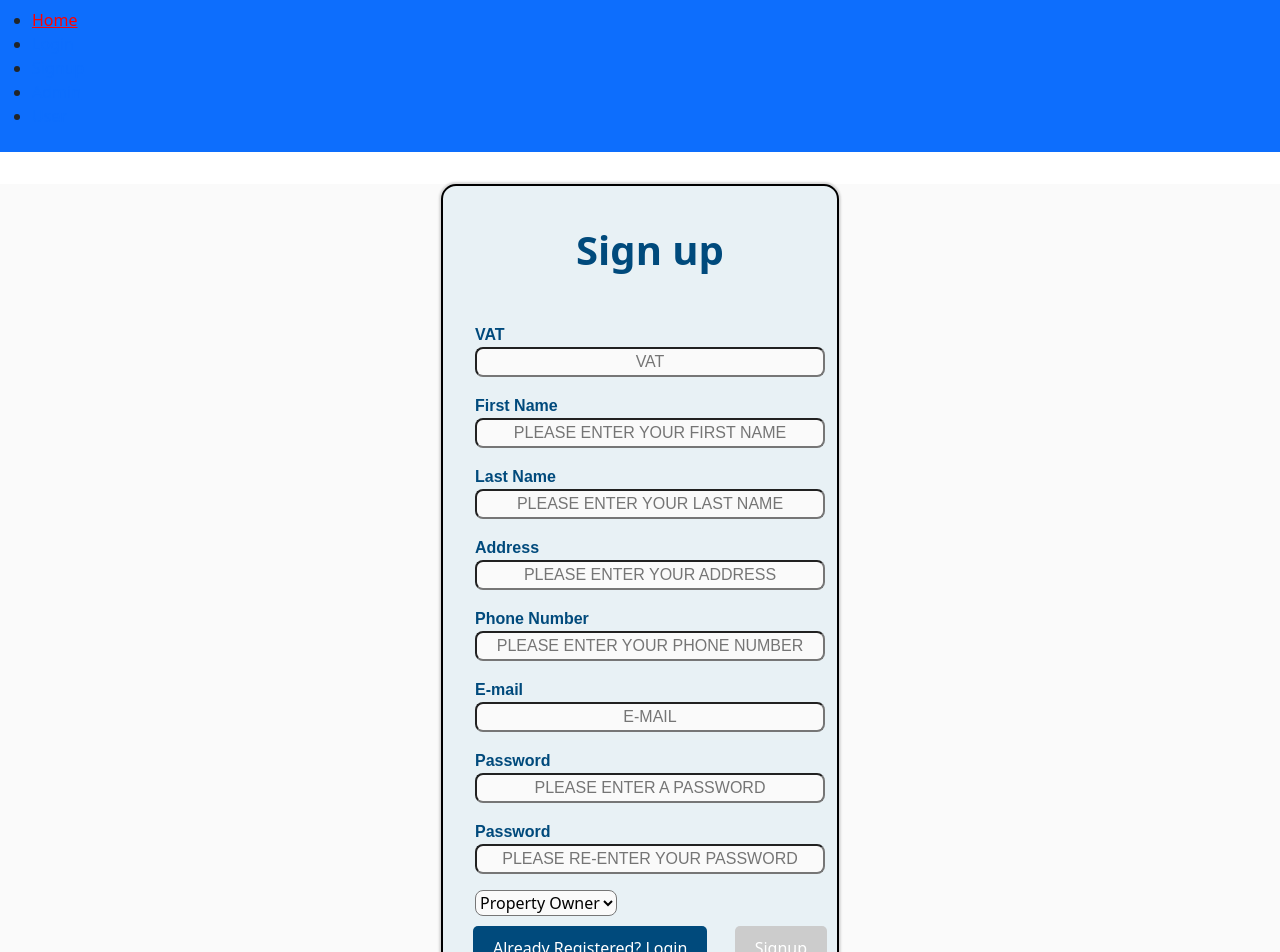
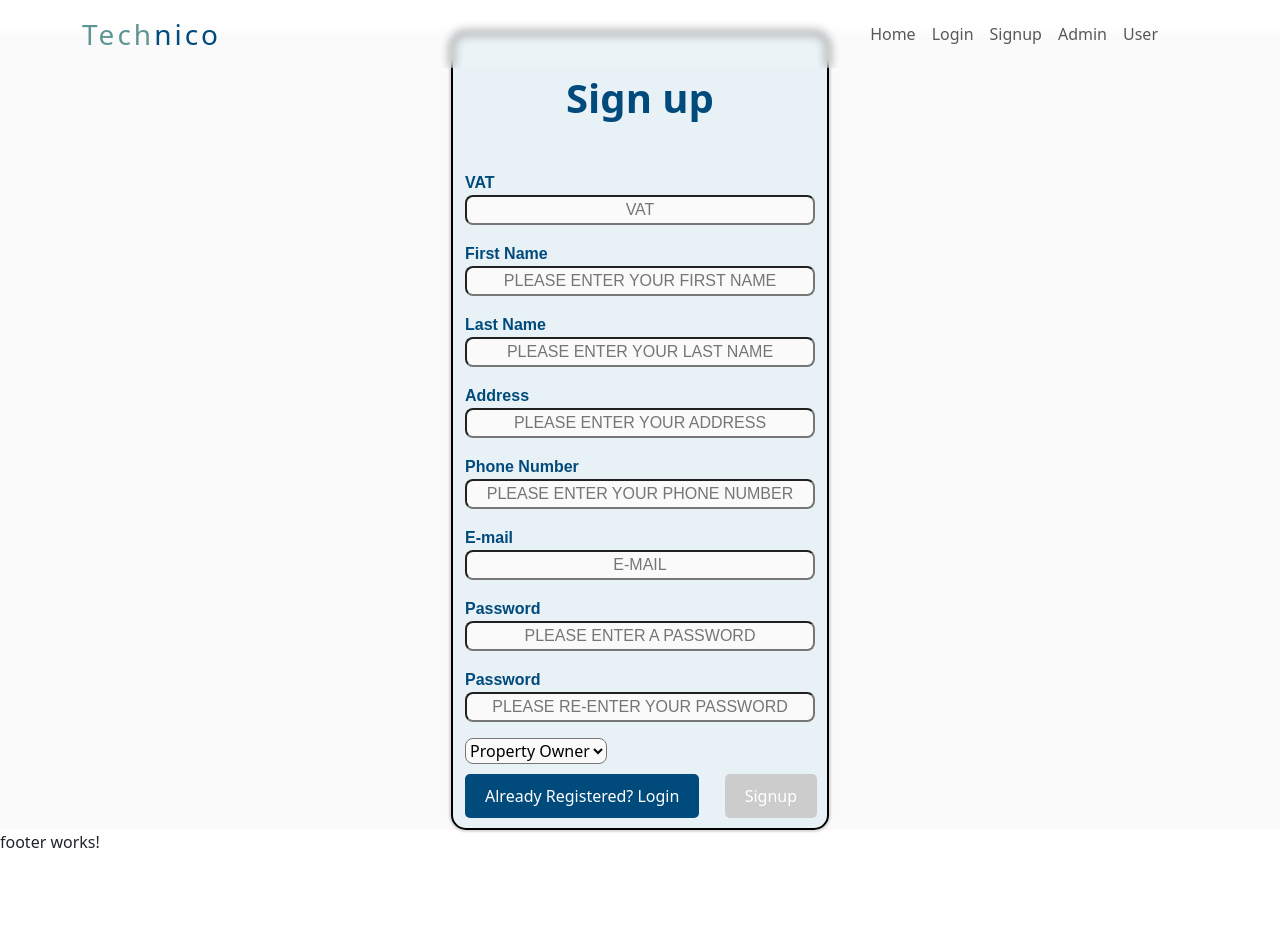
Before and after one commit to StylianiKontopoulou/Technikon_Front-End, an Angular app: page /home in a window 1280 px wide. Shown: the top 952 px of the page. After the commit the page ends 870 px from the top, so only its background shows below. Built offline with nearby package versions, Linux system fonts and the light colour scheme.

Commit message:
nav-bar implementation

```diff
--- a/src/app/app.component.html
+++ b/src/app/app.component.html
@@ -1,11 +1,3 @@
-<nav class="navbar navbar-dark bg-primary navbar-collapse">
-    <ul>
-        <li><a [routerLink]="['home']" routerLinkActive="active">Home</a></li>
-        <li><a [routerLink]="['login']" routerLinkActive="active">Login</a></li>
-        <li><a [routerLink]="['signup']" routerLinkActive="active">Signup</a></li>
-        <li><a [routerLink]="['admin', '1']" [queryParams]="{search:'id'}" routerLinkActive="active">Admin</a></li>
-        <li><a [routerLink]="['user', '1']" [queryParams]="{search:'id'}"  routerLinkActive="active">User</a></li>
-    </ul>
-</nav>
-
+<app-nav-bar></app-nav-bar>
 <router-outlet></router-outlet>
+<app-footer></app-footer>
--- a/src/app/app.component.ts
+++ b/src/app/app.component.ts
@@ -4,11 +4,13 @@ import { AdminComponent } from "./admin/admin.component";
 import { UserComponent } from "./user/user.component";
 import { LoginFormComponent } from "./login-form/login-form.component";
 import { SelfRegistrationPageComponent } from "./self-registration-page/self-registration-page.component";
+import { NavBarComponent } from "./nav-bar/nav-bar.component";
+import { FooterComponent } from "./footer/footer.component";
 
 @Component({
   selector: 'app-root',
   standalone: true,
-  imports: [RouterOutlet, AdminComponent, UserComponent, LoginFormComponent, SelfRegistrationPageComponent, RouterLink, RouterLinkActive],
+  imports: [RouterOutlet, AdminComponent, UserComponent, LoginFormComponent, SelfRegistrationPageComponent, RouterLink, RouterLinkActive, NavBarComponent, FooterComponent],
   templateUrl: './app.component.html',
   styleUrl: './app.component.css'
 })
--- /dev/null
+++ b/src/app/footer/footer.component.html
@@ -0,0 +1 @@
+<p>footer works!</p>
--- a/src/app/login-form/login-form.component.css
+++ b/src/app/login-form/login-form.component.css
@@ -15,7 +15,7 @@ body {
     border: 2px solid black;
     border-radius: 15px;
     padding-top: 1rem;
-    padding-left: 2rem;
+    /* padding-left: 2rem; */
     margin-top: 2rem;
     background-color: #e8f1f5;
     text-emphasis-color: black;
@@ -42,6 +42,7 @@ input {
     display:block;
     /* display:inline-block; */
     margin-bottom: 1rem;
+
 }
 ::placeholder pseudo-element{
     width:max-content;
@@ -56,7 +57,7 @@ input {
 .submit-button {
     position: absolute;
     bottom: 10px;
-    padding: 10px 20px;
+    padding: 10px 10px;
     background-color: #004a7c;
     color: white;
     border: none;
--- /dev/null
+++ b/src/app/nav-bar/nav-bar.component.css
@@ -0,0 +1,29 @@
+/* Color of the links BEFORE scroll */
+.navbar-scroll .nav-link,
+.navbar-scroll .navbar-toggler-icon,
+.navbar-scroll .navbar-brand {
+  color: #fff;
+}
+
+/* Color of the links AFTER scroll */
+.navbar-scrolled .nav-link,
+.navbar-scrolled .navbar-toggler-icon,
+.navbar-scrolled .navbar-brand {
+  color: #fff;
+}
+
+/* Color of the navbar AFTER scroll */
+.navbar-scroll,
+.navbar-scrolled {
+  background-color: #cbbcb1;
+}
+
+.mask-custom {
+  backdrop-filter: blur(5px);
+  background-color: rgba(255, 255, 255, .15);
+}
+
+.navbar-brand {
+  font-size: 1.75rem;
+  letter-spacing: 3px;
+}
--- /dev/null
+++ b/src/app/nav-bar/nav-bar.component.html
@@ -0,0 +1,31 @@
+<nav class="navbar navbar-expand-lg navbar-light fixed-top mask-custom shadow-0">
+    <div class="container">
+        <a class="navbar-brand" href="#!"><span style="color: #5e9693;">Tech</span><span style="color: #004a7c;">nico</span></a>
+        <button class="navbar-toggler" type="button" data-mdb-toggle="collapse"
+        data-mdb-target="#navbarSupportedContent" aria-controls="navbarSupportedContent" aria-expanded="false"
+        aria-label="Toggle navigation">
+        <i class="fas fa-bars"></i>
+      </button>
+      <div class="collapse navbar-collapse" id="navbarSupportedContent"></div>
+    <ul class="navbar-nav me-auto">
+        <li class="nav-item"><a class="nav-link" [routerLink]="['home']" routerLinkActive="active">Home</a></li>
+        <li class="nav-item"><a class="nav-link" [routerLink]="['login']" routerLinkActive="active">Login</a></li>
+        <li class="nav-item"><a class="nav-link" [routerLink]="['signup']" routerLinkActive="active">Signup</a></li>
+        <li class="nav-item"><a class="nav-link" [routerLink]="['admin', '1']" [queryParams]="{search:'id'}" routerLinkActive="active">Admin</a></li>
+        <li class="nav-item"><a class="nav-link" [routerLink]="['user', '1']" [queryParams]="{search:'id'}"  routerLinkActive="active">User</a></li>
+    </ul>
+    <ul class="navbar-nav d-flex flex-row">
+
+        <li class="nav-item me-3 me-lg-0">
+          <a class="nav-link" href="#!">
+            <i class="fab fa-twitter"></i>
+          </a>
+        </li>
+        <li class="nav-item me-3 me-lg-0">
+          <a class="nav-link" href="#!">
+            <i class="fab fa-instagram"></i>
+          </a>
+        </li>
+      </ul>
+</div>
+</nav>
--- a/src/app/self-registration-page/self-registration-page.component.css
+++ b/src/app/self-registration-page/self-registration-page.component.css
@@ -15,7 +15,7 @@ body {
     border: 2px solid black;
     border-radius: 15px;
     padding-top: 1rem;
-    padding-left: 2rem;
+    /* padding-left: 2rem; */
     margin-top: 2rem;
     background-color: #e8f1f5;
     text-emphasis-color: black;
@@ -77,5 +77,5 @@ select {
     right: 10px;
   }
   #login {
-    left:30px;
+    left:12px;
   }
```
Also changed, not shown: src/app/footer/footer.component.ts (added, +12 -0 lines), src/app/nav-bar/nav-bar.component.ts (added, +13 -0 lines), src/app/footer/footer.component.css (added).
